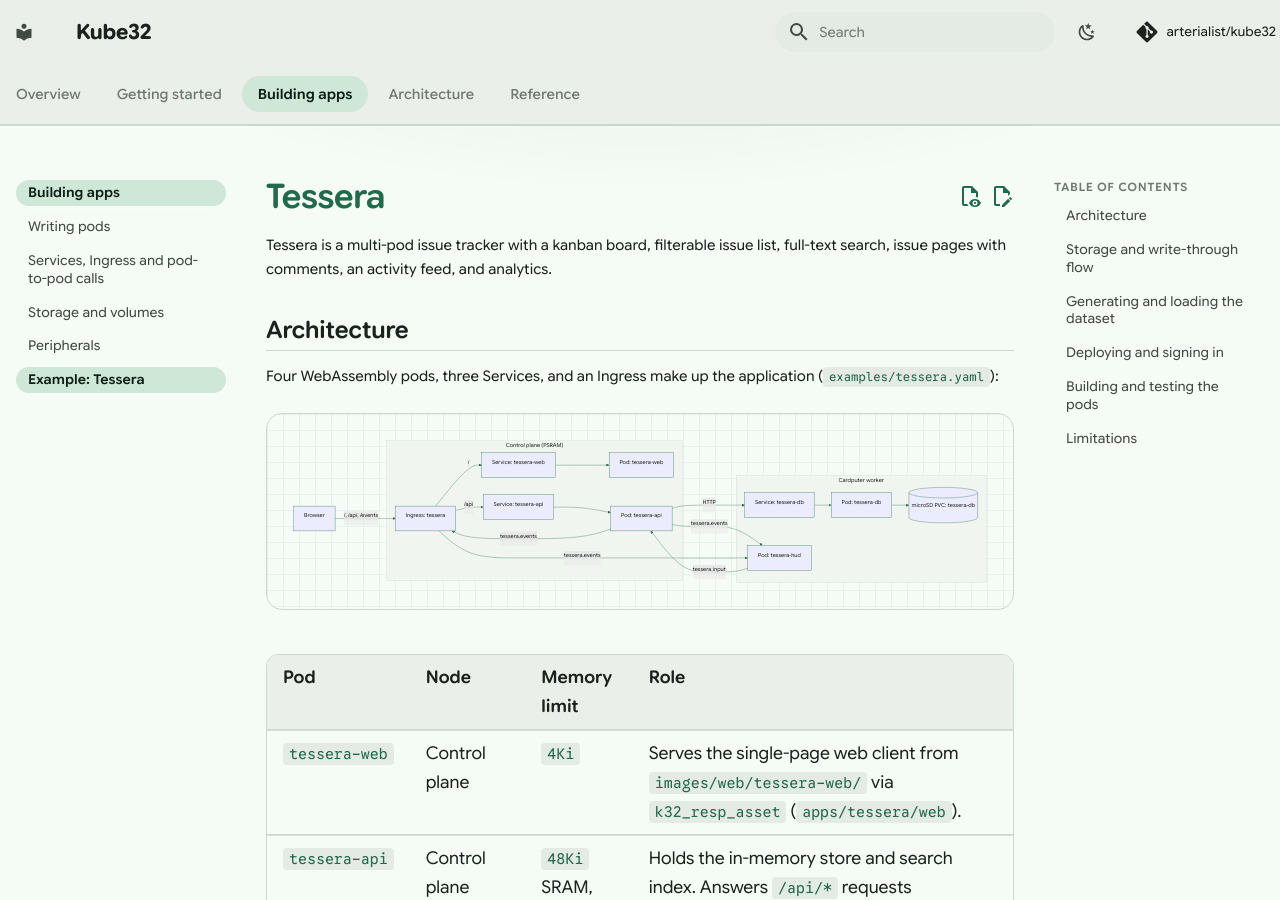
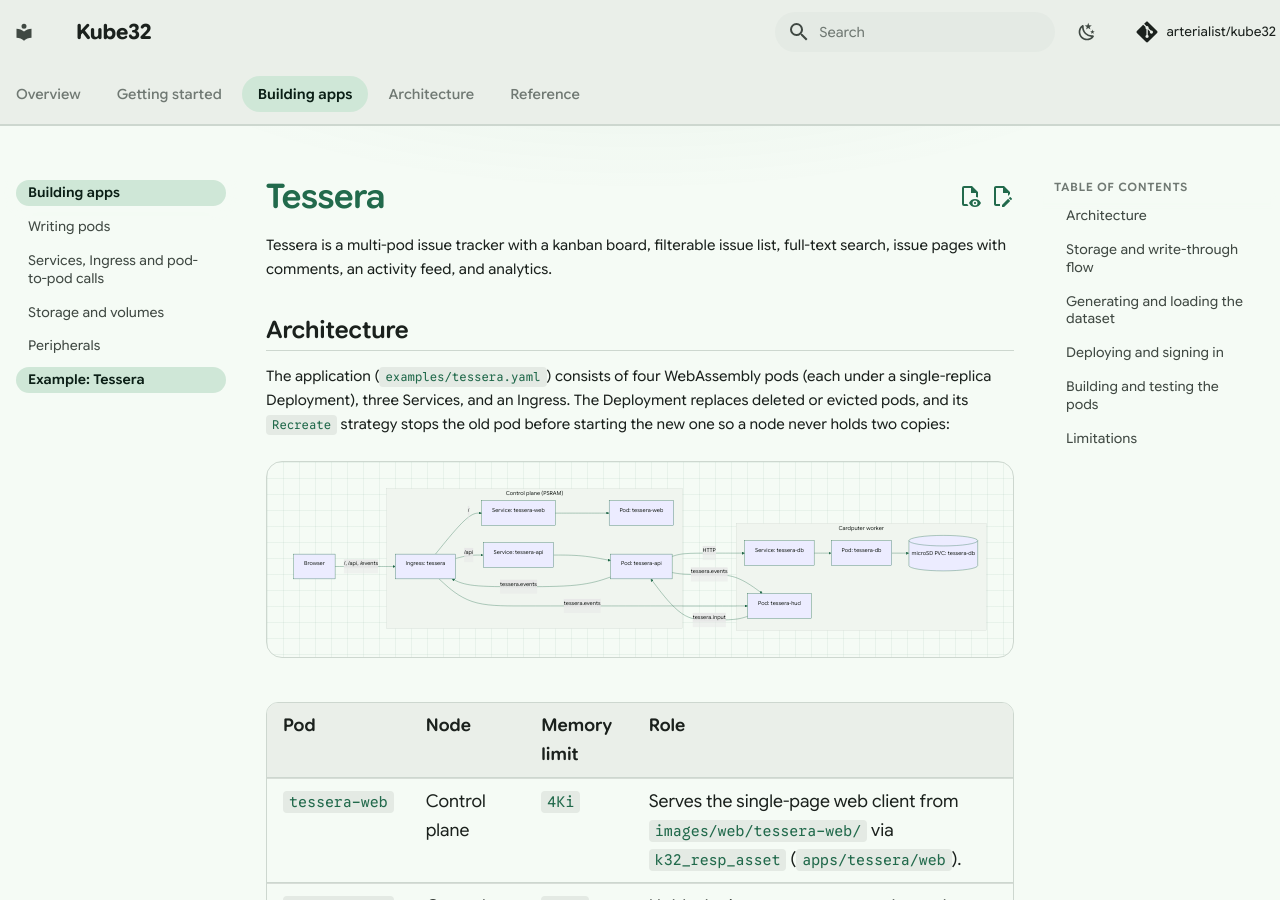
Before and after one commit to arterialist/kube32, an MkDocs documentation site: the page built from docs/examples/tessera.md, in a window 1280 px wide and 900 px high. Built offline with MkDocs 1.6.1 and Material for MkDocs 9.7.7, drawn with Linux system fonts in a browser that asks for light colours; comment, search, counter and statistics services are not loaded.

Commit message:
feat(examples): run the Tessera pods under Deployments
Each pod runs under a single-replica Deployment with the Recreate
strategy, so a deleted or evicted pod is replaced. tessera-api
requests 16Ki of internal SRAM instead of 48Ki (it uses about 4 KiB
and its linear memory is in PSRAM); with 48Ki, a replacement could not
be scheduled next to a running tessera-web.

````diff
--- a/docs/examples/tessera.md
+++ b/docs/examples/tessera.md
@@ -4,7 +4,7 @@
 
 ## Architecture
 
-Four WebAssembly pods, three Services, and an Ingress make up the application (`examples/tessera.yaml`):
+The application (`examples/tessera.yaml`) consists of four WebAssembly pods (each under a single-replica Deployment), three Services, and an Ingress. The Deployment replaces deleted or evicted pods, and its `Recreate` strategy stops the old pod before starting the new one so a node never holds two copies:
 
 ```mermaid
 flowchart LR
@@ -28,7 +28,7 @@
 | Pod | Node | Memory limit | Role |
 | --- | --- | --- | --- |
 | `tessera-web` | Control plane | `4Ki` | Serves the single-page web client from `images/web/tessera-web/` via `k32_resp_asset` (`apps/tessera/web`). |
-| `tessera-api` | Control plane | `48Ki` SRAM, `1280Ki` PSRAM | Holds the in-memory store and search index. Answers `/api/*` requests (`apps/tessera/api`). Runs with `kube32.io/execution-budget: "off"`. |
+| `tessera-api` | Control plane | `16Ki` SRAM, `1280Ki` PSRAM | Holds the in-memory store and search index. Answers `/api/*` requests (`apps/tessera/api`). Runs with `kube32.io/execution-budget: "off"`. |
 | `tessera-db` | Cardputer | `8Ki` | Store of record (`apps/tessera/db`). Appends and reads records on the microSD volume claim `tessera-db` (`/sd/kube32/volumes/tessera-db/`). |
 | `tessera-hud` | Cardputer | `1Ki` | `k32_tick`/`k32_event` pod (`apps/tessera/hud`). Subscribes to `tessera.events` via `kube32.io/event-topics`, draws open issues, request rate, and viewer count on the LCD, and reads the keypad. |
 
````
Also changed, not shown: 1 other file.
